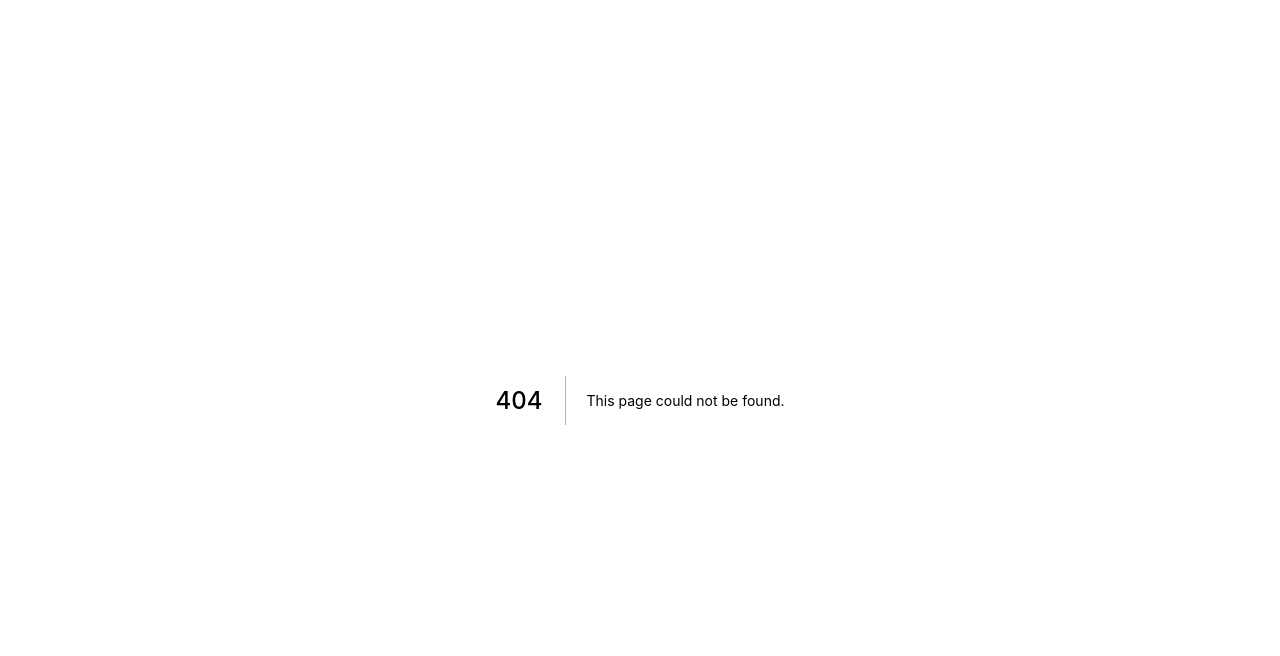
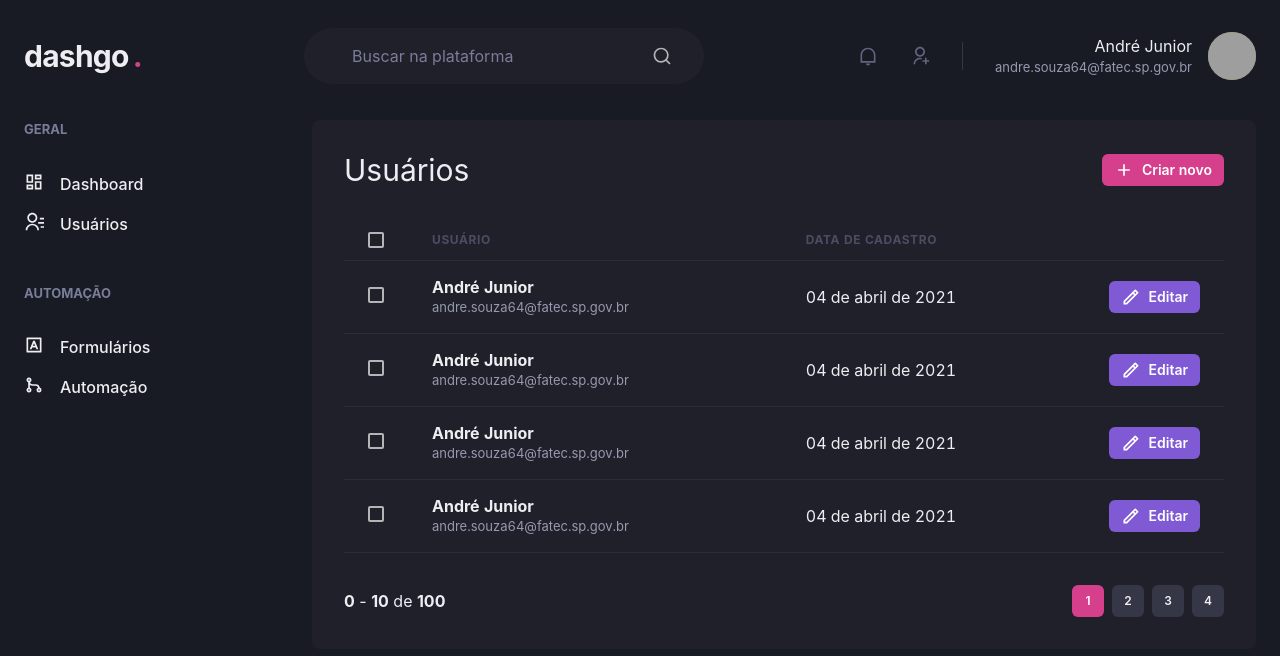
Before and after one commit to andrejr971/dashgo, a Next.js app: page /users in a window 1280 px wide. Before the commit this address had no page. Shown: the top 656 px of the page. Built offline with nearby package versions, Linux system fonts and the light colour scheme; grey boxes are pictures that could not be loaded.

Commit message:
Page users add

```diff
--- /dev/null
+++ b/src/components/Pagination.tsx
@@ -0,0 +1,69 @@
+import { Button, Stack, Box } from "@chakra-ui/react";
+
+export function Pagination() {
+  return (
+    <Stack
+      direction="row"
+      mt="8"
+      justify="space-between"
+      align="center"
+      spacing="6"
+    >
+      <Box>
+        <strong>0</strong> - <strong>10</strong> de <strong>100</strong>
+      </Box>
+
+      <Stack
+        direction="row"
+        spacing="2"
+      >
+        <Button
+          size="sm"
+          fontSize="xs"
+          width="4"
+          colorScheme="pink"
+          disabled
+          _disabled={{
+            bgColor: "pink.500",
+            cursor: 'default'
+          }}
+        >
+          1
+        </Button>
+        <Button
+          size="sm"
+          fontSize="xs"
+          width="4"
+          bg="gray.700"
+          _hover={{
+            bg: 'gray.500'
+          }}
+        >
+          2
+        </Button>
+        <Button
+          size="sm"
+          fontSize="xs"
+          width="4"
+          bg="gray.700"
+          _hover={{
+            bg: 'gray.500'
+          }}
+        >
+          3
+        </Button>
+        <Button
+          size="sm"
+          fontSize="xs"
+          width="4"
+          bg="gray.700"
+          _hover={{
+            bg: 'gray.500'
+          }}
+        >
+          4
+        </Button>
+      </Stack>
+    </Stack>
+  )
+}
--- /dev/null
+++ b/src/pages/users/index.tsx
@@ -0,0 +1,150 @@
+import { Box, Button, Checkbox, Flex, Heading, Icon, Table, Tbody, Td, Text, Th, Thead, Tr } from "@chakra-ui/react";
+import { RiAddLine, RiPencilLine } from "react-icons/ri";
+import { Header } from "../../components/Header";
+import { Pagination } from "../../components/Pagination";
+import { Sidebar } from "../../components/Sidebar";
+
+export default function UserList() {
+  return (
+    <Box>
+      <Header />
+
+      <Flex
+        w="100%"
+        my="6"
+        maxWidth={1480}
+        mx="auto"
+        px="6"
+      >
+        <Sidebar />
+
+        <Box flex="1" borderRadius={8} bg="gray.800" p="8">
+          <Flex mb="8" justify="space-between" align="center">
+            <Heading size="lg" fontWeight="normal">Usuários</Heading>
+
+            <Button
+              as="a"
+              size="sm"
+              fontSize="sm"
+              colorScheme="pink"
+              leftIcon={<Icon as={RiAddLine} fontSize={20} />}
+            >
+              Criar novo
+            </Button>
+          </Flex>
+
+          <Table colorScheme="whiteAlpha">
+            <Thead>
+              <Tr>
+                <Th px="6" color="gray.300" w="8">
+                  <Checkbox colorScheme="pink" />
+                </Th>
+                <Th>Usuário</Th>
+                <Th>Data de cadastro</Th>
+                <Th w="8"></Th>
+              </Tr>
+            </Thead>
+
+            <Tbody>
+              <Tr>
+                <Td px="6">
+                  <Checkbox colorScheme="pink" />
+                  </Td>
+                <Td>
+                  <Box>
+                    <Text fontWeight="bold">André Junior</Text>
+                    <Text fontSize="small" color="gray.300">andre.souza64@fatec.sp.gov.br</Text>
+                  </Box>
+                </Td>
+                <Td>04 de abril de 2021</Td>
+                <Td>
+                <Button
+                  as="a"
+                  size="sm"
+                  fontSize="sm"
+                  colorScheme="purple"
+                  leftIcon={<Icon as={RiPencilLine} fontSize={20} />}
+                >
+                  Editar
+                </Button>
+                </Td>
+              </Tr>
+              <Tr>
+                <Td px="6">
+                  <Checkbox colorScheme="pink" />
+                  </Td>
+                <Td>
+                  <Box>
+                    <Text fontWeight="bold">André Junior</Text>
+                    <Text fontSize="small" color="gray.300">andre.souza64@fatec.sp.gov.br</Text>
+                  </Box>
+                </Td>
+                <Td>04 de abril de 2021</Td>
+                <Td>
+                <Button
+                  as="a"
+                  size="sm"
+                  fontSize="sm"
+                  colorScheme="purple"
+                  leftIcon={<Icon as={RiPencilLine} fontSize={20} />}
+                >
+                  Editar
+                </Button>
+                </Td>
+              </Tr>
+              <Tr>
+                <Td px="6">
+                  <Checkbox colorScheme="pink" />
+                  </Td>
+                <Td>
+                  <Box>
+                    <Text fontWeight="bold">André Junior</Text>
+                    <Text fontSize="small" color="gray.300">andre.souza64@fatec.sp.gov.br</Text>
+                  </Box>
+                </Td>
+                <Td>04 de abril de 2021</Td>
+                <Td>
+                <Button
+                  as="a"
+                  size="sm"
+                  fontSize="sm"
+                  colorScheme="purple"
+                  leftIcon={<Icon as={RiPencilLine} fontSize={20} />}
+                >
+                  Editar
+                </Button>
+                </Td>
+              </Tr>
+              <Tr>
+                <Td px="6">
+                  <Checkbox colorScheme="pink" />
+                  </Td>
+                <Td>
+                  <Box>
+                    <Text fontWeight="bold">André Junior</Text>
+                    <Text fontSize="small" color="gray.300">andre.souza64@fatec.sp.gov.br</Text>
+                  </Box>
+                </Td>
+                <Td>04 de abril de 2021</Td>
+                <Td>
+                <Button
+                  as="a"
+                  size="sm"
+                  fontSize="sm"
+                  colorScheme="purple"
+                  leftIcon={<Icon as={RiPencilLine} fontSize={20} />}
+                >
+                  Editar
+                </Button>
+                </Td>
+              </Tr>
+            </Tbody>
+          </Table>
+
+          <Pagination />
+        </Box>
+
+      </Flex>
+    </Box>
+  );
+}
```
Also changed, not shown: src/pages/users/create.tsx (added, +59 -0 lines).
